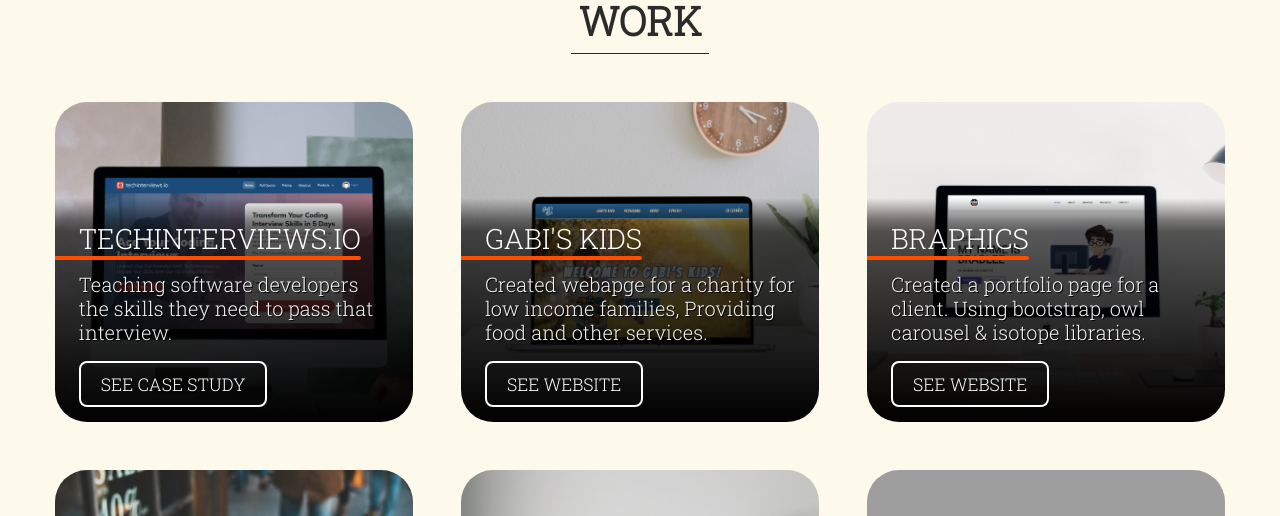
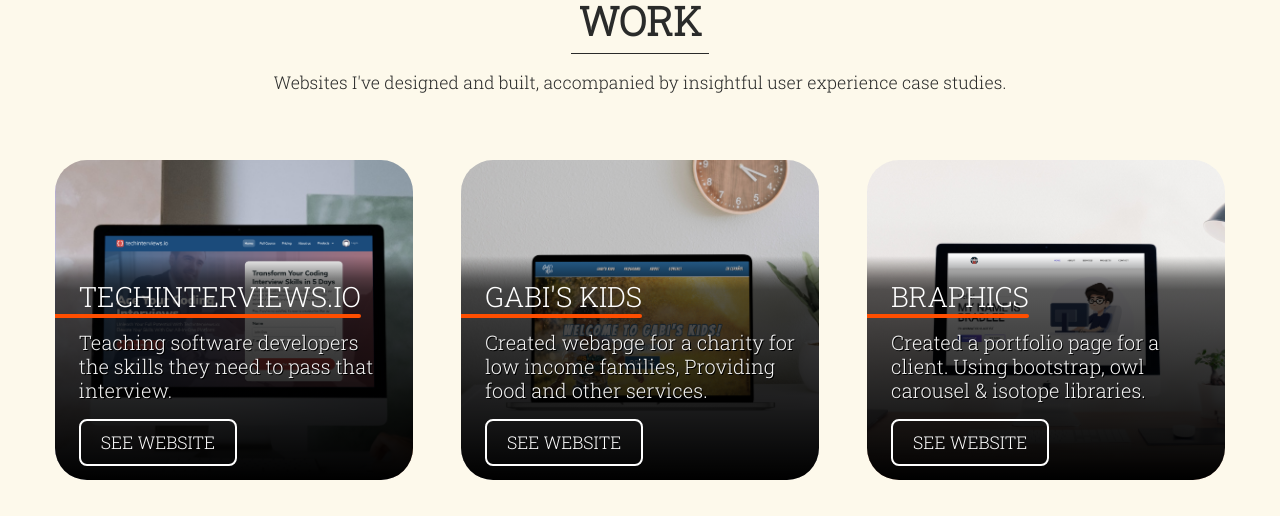
Before and after one commit to GuestG/GehryGuest.Com, a React (Create React App) app: page / in a window 1280 px wide. Shown: the part 587-1103 px from the top of the page. Built offline with nearby package versions, Linux system fonts and the light colour scheme; grey boxes are pictures that could not be loaded.

Commit message:
rework of website, project changes

```diff
--- a/src/App.css
+++ b/src/App.css
@@ -935,6 +935,10 @@ nav ul li {
   color: var(--primary-orange);
 }
 
+#work-desc {
+  color: var(--primary-dark);
+}
+
 .contact-info {
   display: flex;
   flex-direction: column;
--- a/src/components/Projects.js
+++ b/src/components/Projects.js
@@ -16,7 +16,9 @@ const Projects = () => {
                 <h1 className="projects-title">
                     Work
                 </h1>
-
+                <p className="contact-query" id="work-desc">
+                    Websites I've designed and built, accompanied by insightful user experience case studies.
+                </p>
 
                 <div className="gallery-wrapper" id="gallery-wrapper">
 
@@ -33,7 +35,7 @@ const Projects = () => {
                                     <h3 className="card_body">
                                         Teaching software developers the skills they need to pass that interview.
                                         </h3>
-                                    <Link className='button' to='Techinterviews/#bodyWrapper'>See Case Study</Link>
+                                    <a className='button' href='https://techinterviews.io/'>See Website</a>
 
                                 </div>
                             </div>
```
